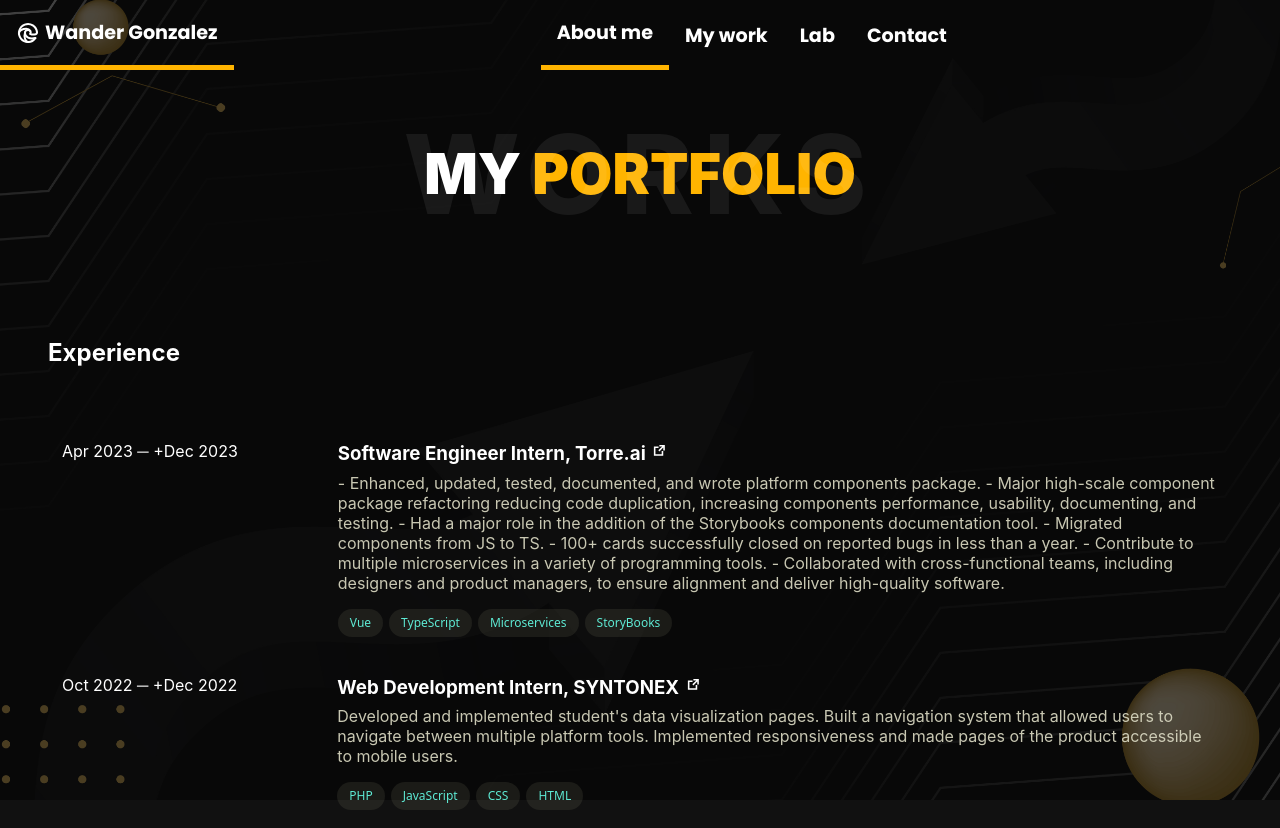
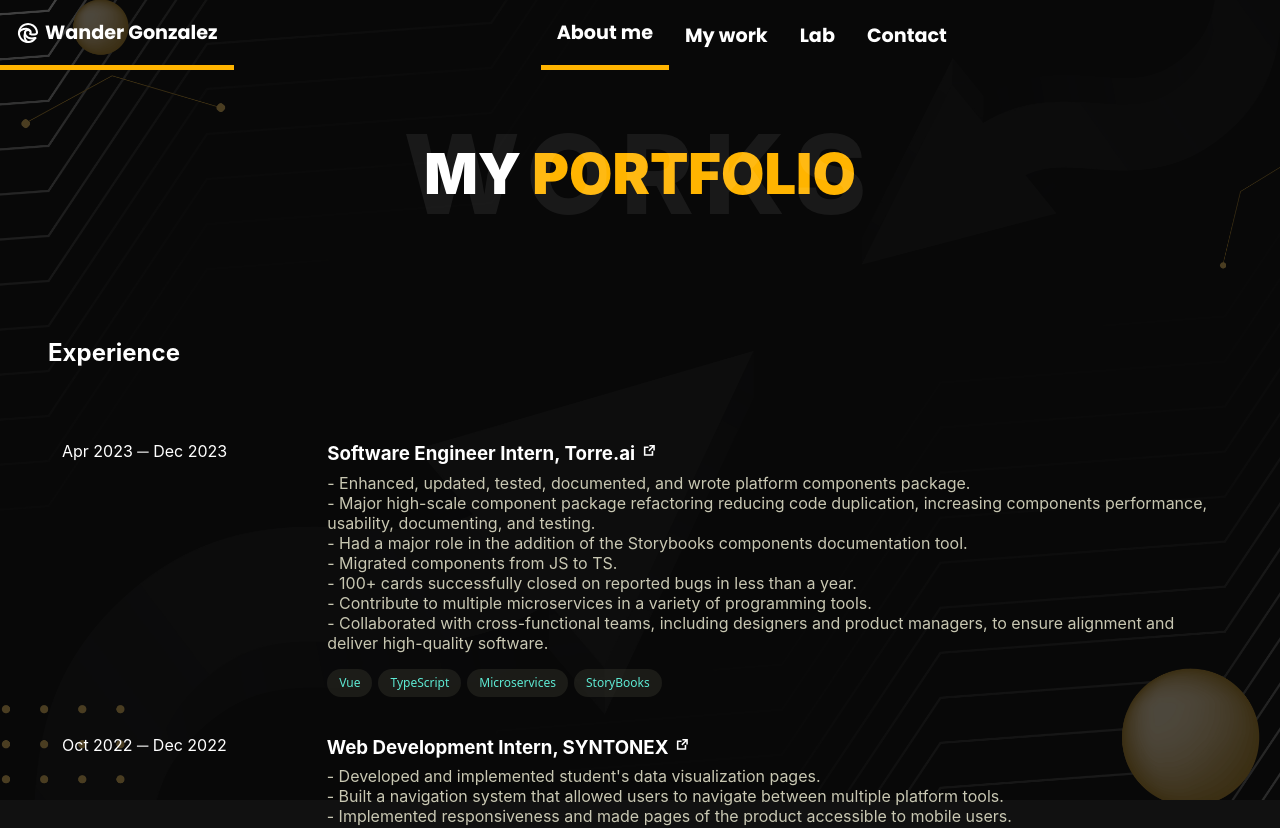
Before and after one commit to wandergithub/w-portfolio, a React (Create React App) app: page /work in a window 1280 px wide. Shown: the top 828 px of the page. Built offline with nearby package versions, Linux system fonts and the light colour scheme.

Commit message:
Improve descriptions

```diff
--- a/src/components/Work/Data/ProjectsList.js
+++ b/src/components/Work/Data/ProjectsList.js
@@ -6,12 +6,13 @@ export const experience = [
     company: 'Torre.ai',
     from: 'Apr 2023',
     to: 'Dec 2023',
-    description: `- Enhanced, updated, tested, documented, and wrote platform components package.
-    - Major high-scale component package refactoring reducing code duplication, increasing components performance, usability, documenting, and testing.    - Had a major role in the addition of the Storybooks components documentation tool.
-    - Migrated components from JS to TS.
-    - 100+ cards successfully closed on reported bugs in less than a year.
-    - Contribute to multiple microservices in a variety of programming tools.
-    - Collaborated with cross-functional teams, including designers and product managers, to ensure alignment and deliver high-quality software.`,
+    description: ['- Enhanced, updated, tested, documented, and wrote platform components package.',
+      '- Major high-scale component package refactoring reducing code duplication, increasing components performance, usability, documenting, and testing.',
+      '- Had a major role in the addition of the Storybooks components documentation tool.',
+      '- Migrated components from JS to TS.',
+      '- 100+ cards successfully closed on reported bugs in less than a year.',
+      '- Contribute to multiple microservices in a variety of programming tools.',
+      '- Collaborated with cross-functional teams, including designers and product managers, to ensure alignment and deliver high-quality software.'],
     tech: ['Vue', 'TypeScript', 'Microservices', 'StoryBooks'],
     linkToCompany: 'https://torre.ai/',
   },
@@ -20,9 +21,9 @@ export const experience = [
     company: 'SYNTONEX',
     from: 'Oct 2022',
     to: 'Dec 2022',
-    description: `Developed and implemented student's data visualization pages.
-    Built a navigation system that allowed users to navigate between multiple platform tools.
-    Implemented responsiveness and made pages of the product accessible to mobile users.`,
+    description: ["- Developed and implemented student's data visualization pages.",
+      '- Built a navigation system that allowed users to navigate between multiple platform tools.',
+      '- Implemented responsiveness and made pages of the product accessible to mobile users.'],
     tech: ['PHP', 'JavaScript', 'CSS', 'HTML'],
   },
 ];
--- a/src/components/Work/Work.js
+++ b/src/components/Work/Work.js
@@ -48,7 +48,6 @@ const Work = () => {
                   {' '}
                   ─
                   {' '}
-                  +
                   {item.to}
                 </p>
               </header>
@@ -71,7 +70,9 @@ const Work = () => {
                   </div>
                 </h3>
 
-                <p>{item.description}</p>
+                <p>
+                  {item.description.map((d) => <li key={d}>{d}</li>)}
+                </p>
 
                 <ul aria-label="Technologies used">
                   {item.tech.map((tool) => (
--- a/src/components/Work/Work.scss
+++ b/src/components/Work/Work.scss
@@ -70,7 +70,7 @@ body[data-aos-easing="ease"] [data-aos] {
 
 .project-container {
   display: flex;
-  flex-wrap: wrap;
+  flex-direction: column;
   gap: 10px;
   margin: 0 48px 30%;
   list-style: none;
--- /dev/null
+++ b/src/components/project1/p.js
@@ -0,0 +1,3 @@
+export default function name(params) {
+
+}
```
